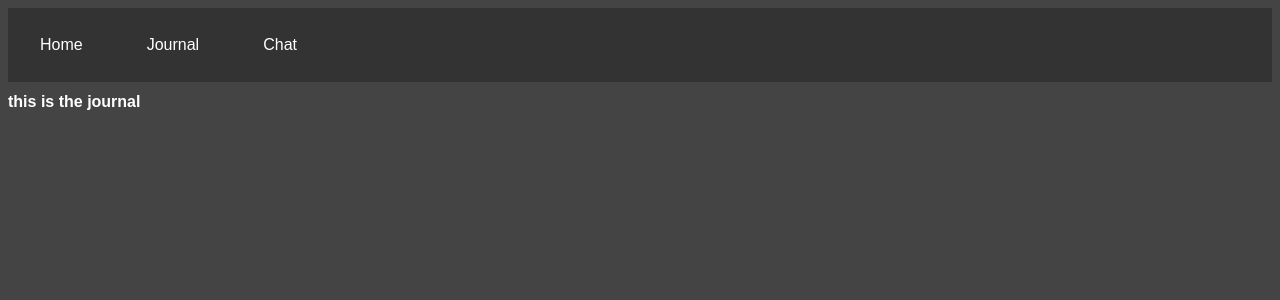
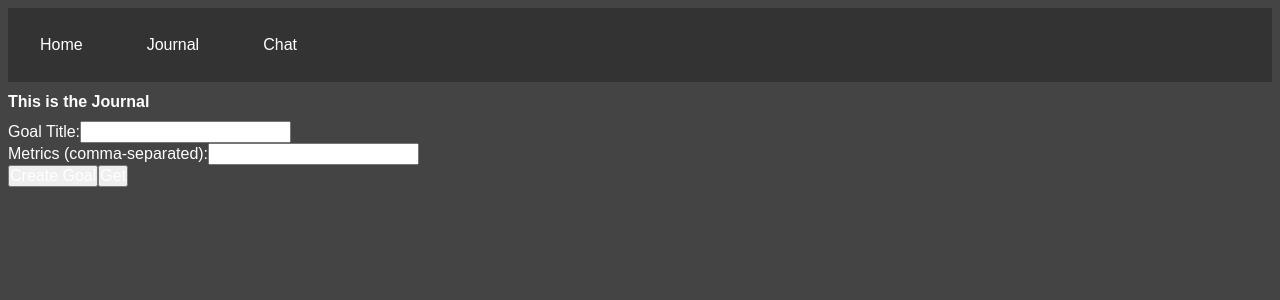
Before and after one commit to JustinMeimar/semantic-journal, a React (Create React App) app in the folder app/: page /journal in a window 1280 px wide. Shown: the top 300 px of the page. Built offline with nearby package versions, Linux system fonts and the light colour scheme; no server answers.

Commit message:
backend refresh and api methods

```diff
--- a/app/package.json
+++ b/app/package.json
@@ -8,6 +8,7 @@
     "@testing-library/user-event": "^13.5.0",
     "react": "^18.2.0",
     "react-dom": "^18.2.0",
+    "react-router-dom": "^6.21.1",
     "react-scripts": "5.0.1",
     "web-vitals": "^2.1.4"
   },
--- a/app/src/pages/Journal.jsx
+++ b/app/src/pages/Journal.jsx
@@ -1,7 +1,103 @@
-import React from "react";
+import React, { useState, useEffect } from "react";
+
+const apiUrl = 'http://localhost:5000';
+
+const create_goal = (goalTitle, metrics) => {
+    const requestData = {
+        goal: goalTitle,
+        metrics: metrics
+    };
+
+    fetch(`${apiUrl}/create_goal`, {
+        method: 'POST',
+        headers: {
+            'Content-Type': 'application/json',
+        },
+        body: JSON.stringify(requestData),
+    })
+    .then(response => response.json())
+    .then(data => {
+        console.log('Success:', data);
+    })
+    .catch((error) => {
+        console.error('Error:', error);
+    });
+}
+
+const add_journal = (journalData) => {
+    fetch(`${apiUrl}/add_journal`, {
+        method: 'POST',
+        headers: {
+            'Content-Type': 'application/json',
+        },
+        body: JSON.stringify(journalData),
+    })
+    .then(response => response.json())
+    .then(data => {
+        console.log('Journal added:', data);
+    })
+    .catch((error) => {
+        console.error('Error:', error);
+    });
+}
+
+const get_journals = () => {
+    fetch(`${apiUrl}/get_journals`)
+    .then(response => response.json())
+    .then(data => {
+        console.log('Journals:', data);
+    })
+    .catch((error) => {
+        console.error('Error:', error);
+    });
+}
 
 function Journal() {
+    const [journalEntries, setJournalEntries] = useState([]);
+    const [goalTitle, setGoalTitle] = useState('');
+    const [metrics, setMetrics] = useState('');
+
+    const handleGoalSubmit = (event) => {
+        event.preventDefault();
+        const metricsArray = metrics.split(',').map(metric => metric.trim()); // Splitting by comma and trimming spaces
+        create_goal(goalTitle, metricsArray);
+    }
+
+    useEffect(() => {
+        create_goal("Marathon Training", ["Speed", "Distance", "Calories Burned"]);
+
+        const newJournal = {
+            date: "2024-01-10",
+            content: "Today's training was tough, but feeling good!"
+        };
+        add_journal(newJournal);
+    }, []);
+
     return (
-        <h1>this is the journal</h1>
+        <div>
+            <h1>This is the Journal</h1>
+            <form onSubmit={handleGoalSubmit}>
+                <div>
+                    <label>Goal Title:</label>
+                    <input
+                        type="text"
+                        value={goalTitle}
+                        onChange={(e) => setGoalTitle(e.target.value)}
+                    />
+                </div>
+                <div>
+                    <label>Metrics (comma-separated):</label>
+                    <input
+                        type="text"
+                        value={metrics}
+                        onChange={(e) => setMetrics(e.target.value)}
+                    />
+                </div>
+                <button type="submit">Create Goal</button>
+                <button onClick={ get_journals() }>Get</button>
+            </form>
+        </div>
     );
-} export default Journal;
+}
+
+export default Journal;
```
Also changed, not shown: app/src/api.js (added, +53 -0 lines), 1 other file (tests, documents, lock files or other folders).
